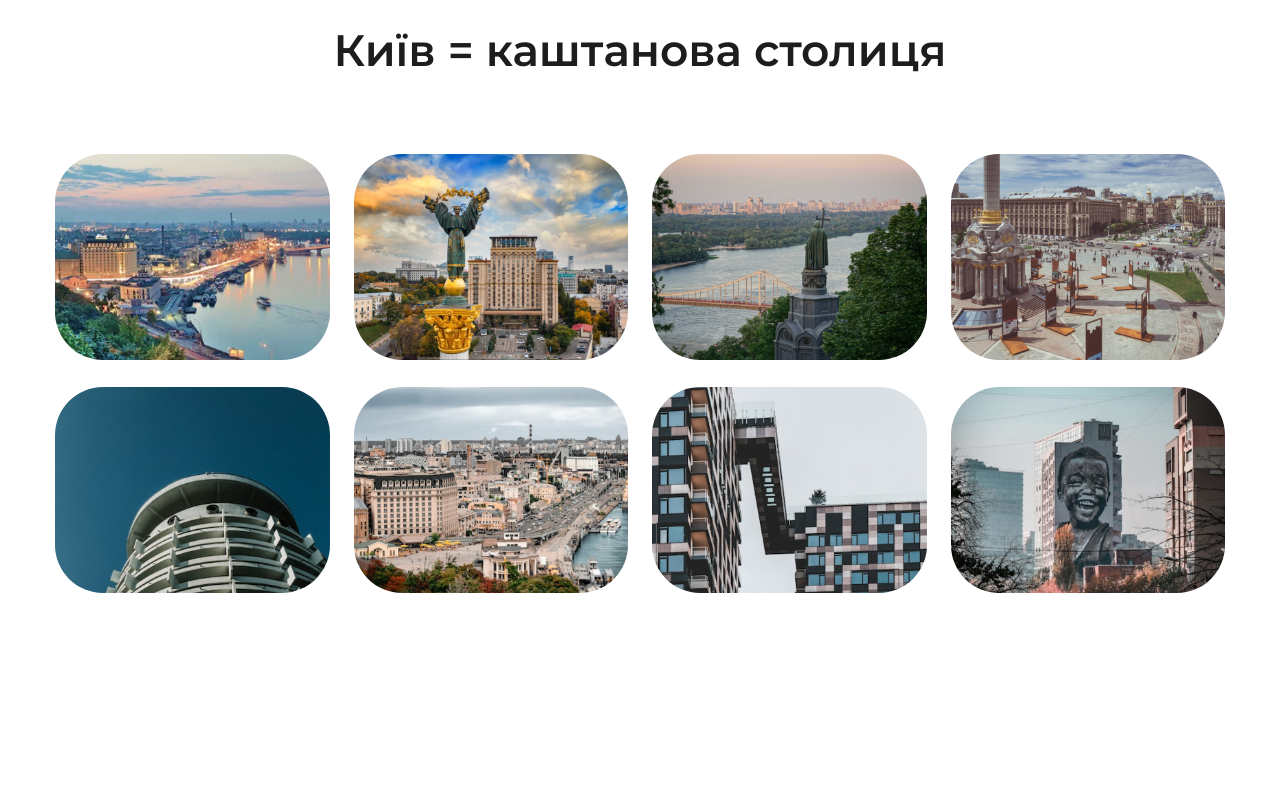
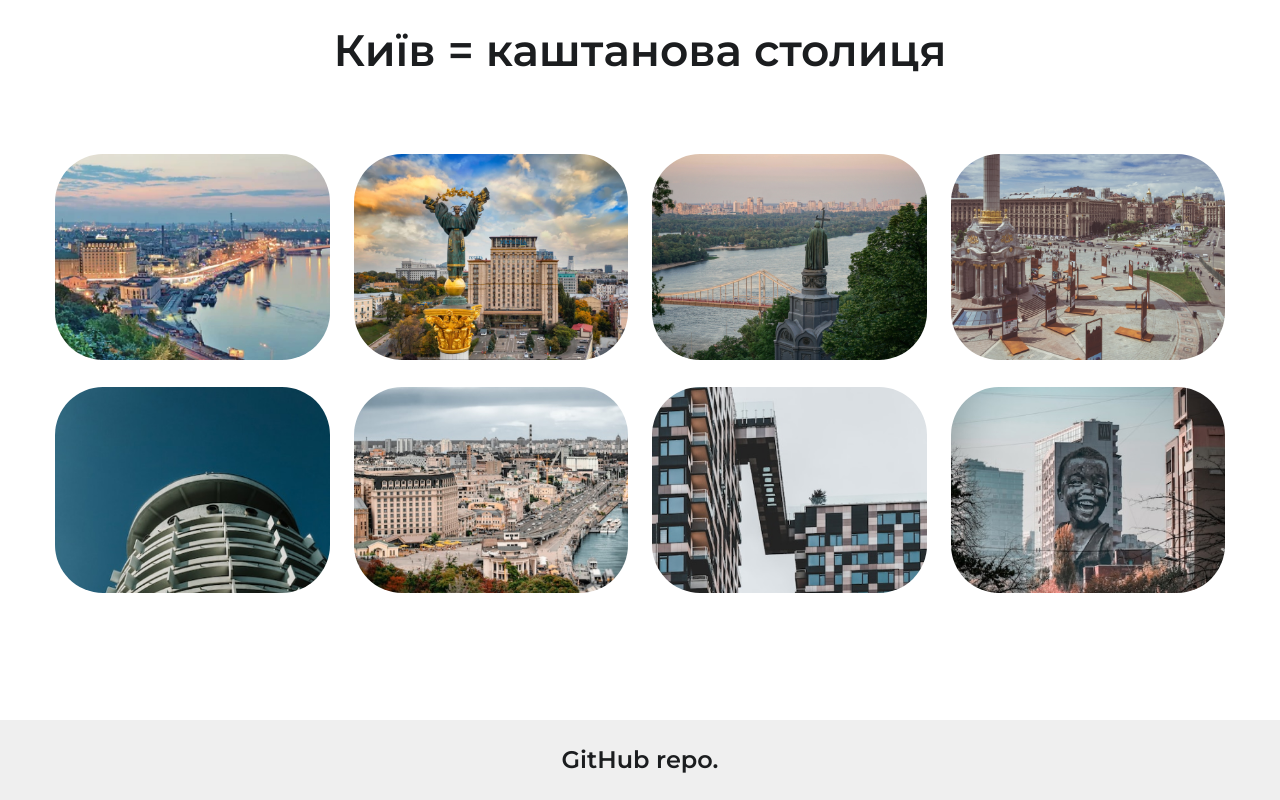
Before and after one commit to evgen-jkay/GoITLendingCity, a plain HTML site: page index.html in a window 1280 px wide. Shown: the part 874-1674 px from the top of the page. Before the commit the page ends 1594 px from the top, so only its background shows below. Drawn offline with nearby package versions, Linux system fonts and the light colour scheme.

Commit message:
футер

```diff
--- a/css/main.css
+++ b/css/main.css
@@ -57,6 +57,9 @@ body {
     position: absolute;
     left: 0;
     top: 32px;
+    width: 150px;
+    -webkit-filter: drop-shadow(5px 5px 10px #ffbf00);
+    filter: drop-shadow(5px 5px 10px #ffbf00);
 }
 
 .city-gallery {
@@ -95,3 +98,34 @@ body {
     width: 100%;
     border-radius: 48px;
 }
+
+.footer {
+    background-color: #efefef;
+    height: 80px;
+    margin: auto;
+    display: flex;
+    justify-content: center;
+    align-items: center;
+}
+
+.footer-text {
+    color: #1b1d1f;
+    font-size: 24px;
+    font-weight: 600;
+    line-height: 48px;
+}
+
+.footer-text a {
+    text-decoration: none;
+    color: #1b1d1f;
+}
+
+.footer-text a:hover {
+    text-decoration: none;
+    color: #1b1d1f;
+}
+
+.footer-text a:active {
+    text-decoration: none;
+    color: #1b1d1f;
+}
--- a/index.html
+++ b/index.html
@@ -76,6 +76,12 @@
     </div>
 </div>
 
+<div class="footer">
+    <div class="footer-text">
+        <a href="https://github.com/evgen-jkay/GoITLendingCity">GitHub repo.</a>
+    </div>
+</div>
+
 <div class="modal micromodal-slide" id="modal" aria-hidden="true">
     <div class="modal__overlay" tabindex="-1" data-micromodal-close>
         <div class="modal__container" role="dialog" aria-modal="true" aria-labelledby="modal-title">
```
